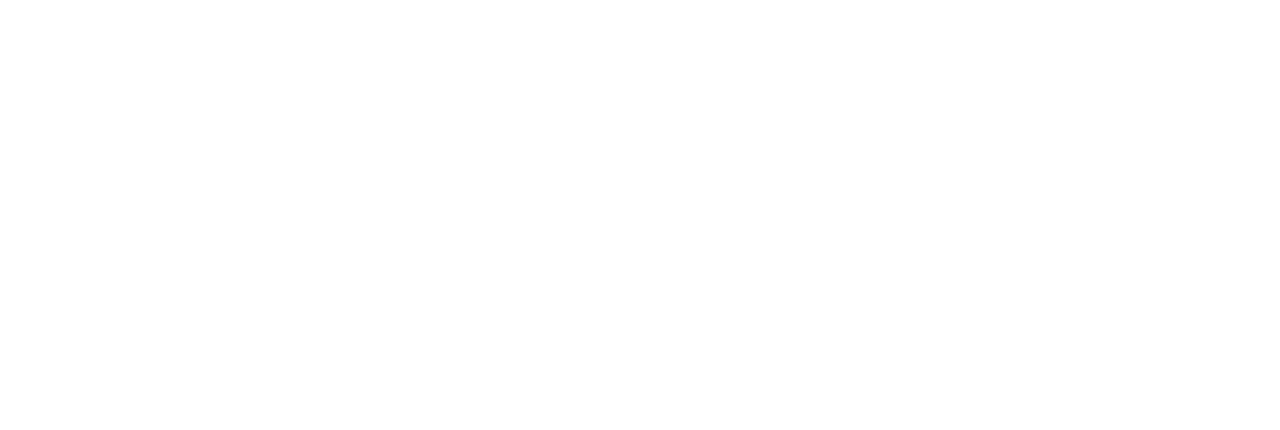
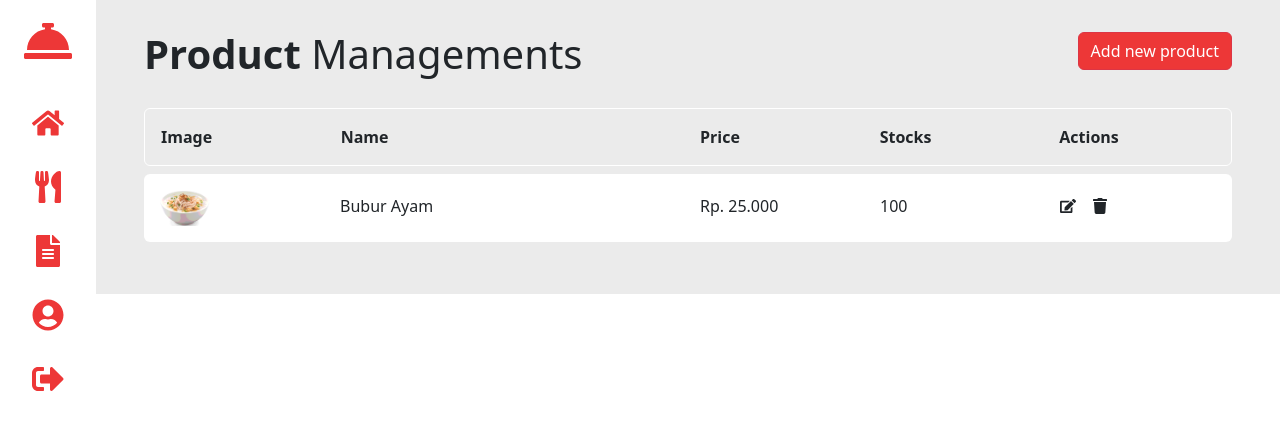
Before and after one commit to yazidhq/cashier-dashboard, a React (Vite) app: page /products in a window 1280 px wide. Before the commit this address had no page. Shown: the top 430 px of the page. Built offline with nearby package versions, Linux system fonts and the light colour scheme.

Commit message:
update: products page

```diff
--- a/src/App.jsx
+++ b/src/App.jsx
@@ -1,11 +1,13 @@
 import { BrowserRouter as Router, Routes, Route } from "react-router-dom";
 import DashboardPage from "./pages/DashboardPage";
+import ProductsPage from "./pages/ProductsPage";
 
 function App() {
   return (
     <Router>
       <Routes>
         <Route path="/" element={<DashboardPage />} />
+        <Route path="/products" element={<ProductsPage />} />
       </Routes>
     </Router>
   );
--- a/src/components/Button.jsx
+++ b/src/components/Button.jsx
@@ -1,7 +1,7 @@
-const Button = ({ text, color, handleCancel = () => {} }) => {
+const Button = ({ grid = "d-grid", text, color, handleClick = () => {} }) => {
   return (
-    <div className="d-grid">
-      <button className={`btn btn-${color}`} onClick={handleCancel}>
+    <div className={grid}>
+      <button className={`btn btn-${color}`} onClick={handleClick}>
         {text}
       </button>
     </div>
--- a/src/components/category/CategoryCard.jsx
+++ b/src/components/category/CategoryCard.jsx
@@ -18,7 +18,7 @@
 
   return (
     <div className="col" onClick={handleCategory}>
-      <div className="card border-0">
+      <div className="card card-v2 border-0">
         <div className="card-body text-center">
           <div className="fs-1 mb-3">{getCategoryIcon(item)}</div>
           <h5 className="card-title">{item}</h5>
--- a/src/components/layouts/Sidebar.jsx
+++ b/src/components/layouts/Sidebar.jsx
@@ -6,6 +6,7 @@
   FaSignOutAlt,
   FaFileAlt,
 } from "react-icons/fa";
+import { Link } from "react-router-dom";
 
 const Sidebar = () => {
   return (
@@ -13,37 +14,37 @@
       <ul className="list-unstyled">
         <div className="position-fixed">
           <li className="fs-1">
-            <a
-              href="/"
+            <Link
+              to="/"
               className="text-decoration-none text-danger icon-xlarge"
             >
               <FaConciergeBell />
-            </a>
+            </Link>
           </li>
           <li className="fs-2 mt-4 text-center">
-            <a href="/" className="text-decoration-none text-danger">
+            <Link to="/" className="text-decoration-none text-danger">
               <FaHome />
-            </a>
+            </Link>
           </li>
           <li className="fs-2 mt-3 text-center">
-            <a href="/" className="text-decoration-none text-danger">
+            <Link to="/products" className="text-decoration-none text-danger">
               <FaUtensils />
-            </a>
+            </Link>
           </li>
           <li className="fs-2 mt-3 text-center">
-            <a href="/" className="text-decoration-none text-danger">
+            <Link to="/" className="text-decoration-none text-danger">
               <FaFileAlt />
-            </a>
+            </Link>
           </li>
           <li className="fs-2 mt-3 text-center">
-            <a href="/" className="text-decoration-none text-danger">
+            <Link to="/" className="text-decoration-none text-danger">
               <FaUserCircle />
-            </a>
+            </Link>
           </li>
           <li className="fs-2 mt-3 text-center">
-            <a href="/" className="text-decoration-none text-danger">
+            <Link to="/" className="text-decoration-none text-danger">
               <FaSignOutAlt />
-            </a>
+            </Link>
           </li>
         </div>
       </ul>
--- a/src/components/orders/Orders.jsx
+++ b/src/components/orders/Orders.jsx
@@ -33,7 +33,7 @@
           <Button
             text={"cancel order"}
             color={""}
-            handleCancel={handleCancelOrder}
+            handleClick={handleCancelOrder}
           />
         </>
       )}
--- a/src/components/product/ProductCard.jsx
+++ b/src/components/product/ProductCard.jsx
@@ -5,7 +5,7 @@
 
   return (
     <form action="" method="POST" onClick={handleClick} className="col">
-      <div className="card border-0 h-100 d-flex flex-column">
+      <div className="card card-v2 border-0 h-100 d-flex flex-column">
         <div className="card-body text-center d-flex flex-column">
           <div className="d-flex flex-grow-1 align-items-center justify-content-center">
             <img
--- a/src/components/product/Products.jsx
+++ b/src/components/product/ProductsCard.jsx
@@ -6,16 +6,13 @@
   const product_list = products.product_list;
 
   const product = product_list.map((item) => {
-    if (item.category === showCategory) {
-      return (
-        <ProductCard
-          item={item}
-          key={item.name}
-          handleAddOrder={handleAddOrder}
-        />
-      );
-    }
-    return null;
+    return showCategory === "all" || item.category === showCategory ? (
+      <ProductCard
+        item={item}
+        key={item.name}
+        handleAddOrder={handleAddOrder}
+      />
+    ) : null;
   });
 
   return (
--- /dev/null
+++ b/src/components/product/ProductsTable.jsx
@@ -0,0 +1,81 @@
+import TitleMenu from "../TitleMenu";
+import Button from "../Button";
+import { FaEdit, FaTrash } from "react-icons/fa";
+
+const ProductsTable = ({ handleAddButton, addButton }) => {
+  return (
+    <div className="mb-5">
+      <div className="d-flex justify-content-between">
+        <TitleMenu firstWord={"Product"} lastWord={"Managements"} />
+        <div className="mt-2">
+          <Button
+            grid=""
+            text={"Add new product"}
+            color={"danger"}
+            handleClick={handleAddButton}
+          />
+        </div>
+      </div>
+
+      {addButton && (
+        <div className="d-flex justify-content-between gap-1 mb-3">
+          <input type="file" className="form-control border-0" />
+          <input
+            type="text"
+            className="form-control border-0"
+            placeholder="Product name"
+          />
+          <input
+            type="number"
+            className="form-control border-0"
+            placeholder="Price"
+          />
+          <input
+            type="number"
+            className="form-control border-0"
+            placeholder="Stock"
+          />
+          <button className="btn btn-white">Add</button>
+        </div>
+      )}
+
+      <div className="d-flex flex-column gap-2">
+        <div className="card bg-light border-bottom border-white">
+          <div className="card-body">
+            <div className="row fw-bold">
+              <div className="col-md-2">Image</div>
+              <div className="col-md-4">Name</div>
+              <div className="col-md-2">Price</div>
+              <div className="col-md-2">Stocks</div>
+              <div className="col-md-2">Actions</div>
+            </div>
+          </div>
+        </div>
+        <div className="card border-0">
+          <div className="card-body">
+            <div className="row">
+              <div className="col-md-2 rounded-circle">
+                <img
+                  src="./data/img/bubur-ayam.png"
+                  className="img-fluid"
+                  width={"50px"}
+                />
+              </div>
+              <div className="col-md-4 mt-1">Bubur Ayam</div>
+              <div className="col-md-2 mt-1">Rp. 25.000</div>
+              <div className="col-md-2 mt-1">100</div>
+              <div className="col-md-2 mt-1">
+                <div className="d-flex gap-3 mt-1">
+                  <FaEdit />
+                  <FaTrash />
+                </div>
+              </div>
+            </div>
+          </div>
+        </div>
+      </div>
+    </div>
+  );
+};
+
+export default ProductsTable;
--- a/src/index.css
+++ b/src/index.css
@@ -8,12 +8,18 @@
 .btn-danger:hover {
   background-color: #d62f2f !important;
 }
+.btn-white {
+  background-color: white !important;
+}
+.btn-white:hover {
+  background-color: #f5f5f5 !important;
+}
 
 .bg-light {
   background-color: #ebebeb !important;
 }
 
-.card:hover {
+.card-v2:hover {
   transform: scale(1.05);
   transition: transform 0.3s ease;
 }
--- a/src/pages/DashboardPage.jsx
+++ b/src/pages/DashboardPage.jsx
@@ -1,13 +1,13 @@
 import { useEffect, useState } from "react";
 import Category from "../components/category/Category";
-import Products from "../components/product/Products";
+import ProductsCard from "../components/product/ProductsCard";
 import Orders from "../components/orders/Orders";
 import Section from "../components/layouts/Section";
 
 const DashboardPage = () => {
   const order = JSON.parse(localStorage.getItem("order"));
   const [orderMenu, setOrderMenu] = useState(order ? order : []);
-  const [showCategory, setShowCategory] = useState("Brunch");
+  const [showCategory, setShowCategory] = useState("all");
 
   useEffect(() => {
     localStorage.setItem("order", JSON.stringify(orderMenu));
@@ -67,7 +67,7 @@
       <div style={{ paddingLeft: "3rem" }}>
         <div className="flex-grow-1 px-5 pt-4 bg-light pb-1">
           <Category handleCategory={handleCategory} />
-          <Products
+          <ProductsCard
             showCategory={showCategory}
             handleAddOrder={handleAddOrder}
           />
--- /dev/null
+++ b/src/pages/ProductsPage.jsx
@@ -0,0 +1,26 @@
+import { useState } from "react";
+import Section from "../components/layouts/Section";
+import ProductsTable from "../components/product/ProductsTable";
+
+const ProductsPage = () => {
+  const [addButtonShow, setAddButtonShow] = useState(false);
+
+  const handleAddButton = () => {
+    setAddButtonShow(!addButtonShow);
+  };
+
+  return (
+    <Section>
+      <div className="w-100" style={{ paddingLeft: "3rem" }}>
+        <div className="flex-grow-1 px-5 pt-4 bg-light pb-1">
+          <ProductsTable
+            handleAddButton={handleAddButton}
+            addButton={addButtonShow}
+          />
+        </div>
+      </div>
+    </Section>
+  );
+};
+
+export default ProductsPage;
```
